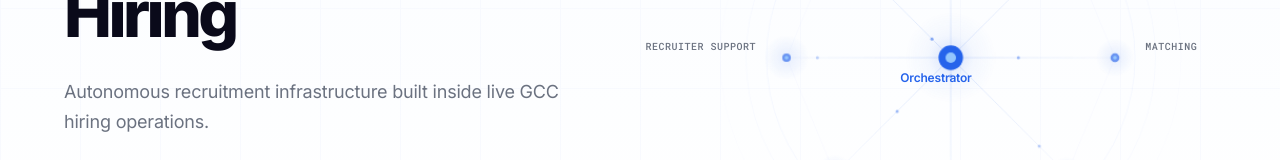
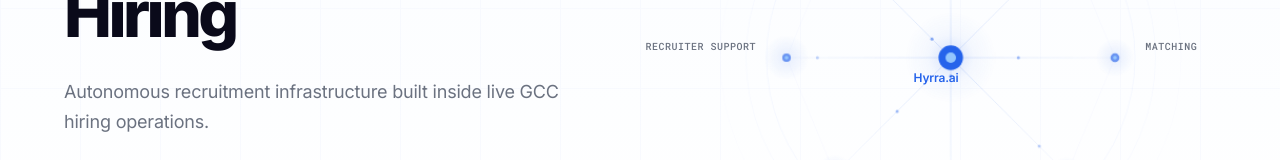
Before and after one commit to tasc-outsourcing/hyrra, a React (Vite) app: page / in a window 1280 px wide. Shown: the part 464-624 px from the top of the page. Built offline with nearby package versions, Linux system fonts and the light colour scheme.

Commit message:
Rename orchestrator label to Hyrra.ai

```diff
--- a/src/app/components/AIBrainNetwork.tsx
+++ b/src/app/components/AIBrainNetwork.tsx
@@ -191,7 +191,7 @@ export default function AIBrainNetwork() {
             className="font-['Inter',sans-serif] text-[10px] md:text-[12px] text-[#2563eb] tracking-[-0.2px] whitespace-nowrap"
             style={{ fontWeight: 600 }}
           >
-            Orchestrator
+            Hyrra.ai
           </span>
         </div>
       </div>
```
